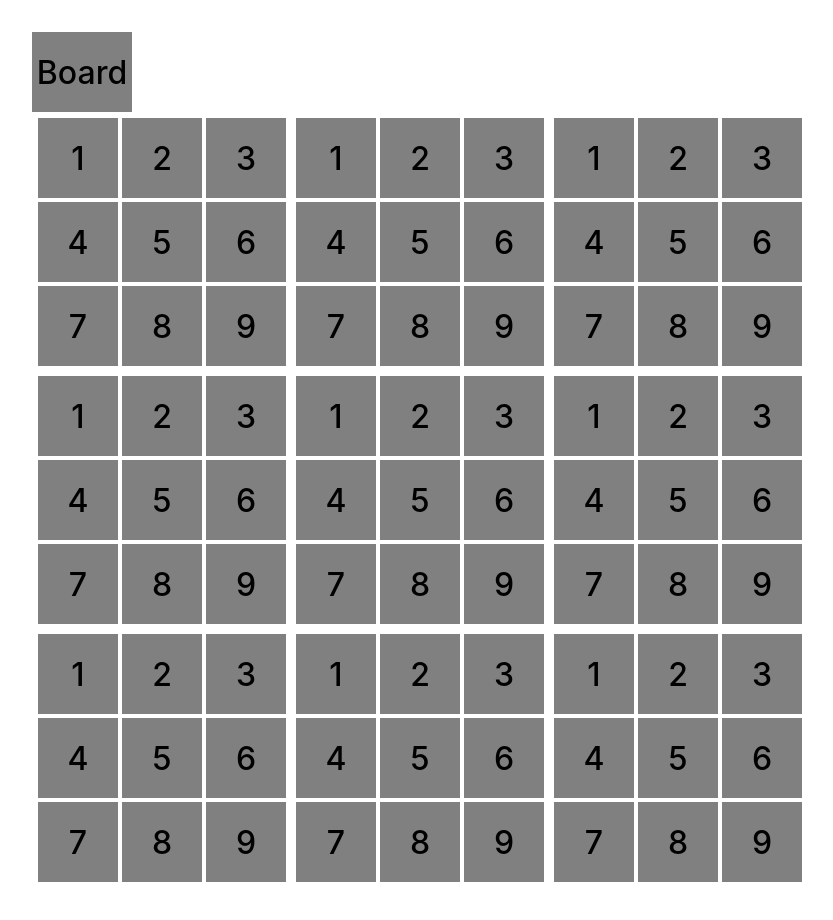
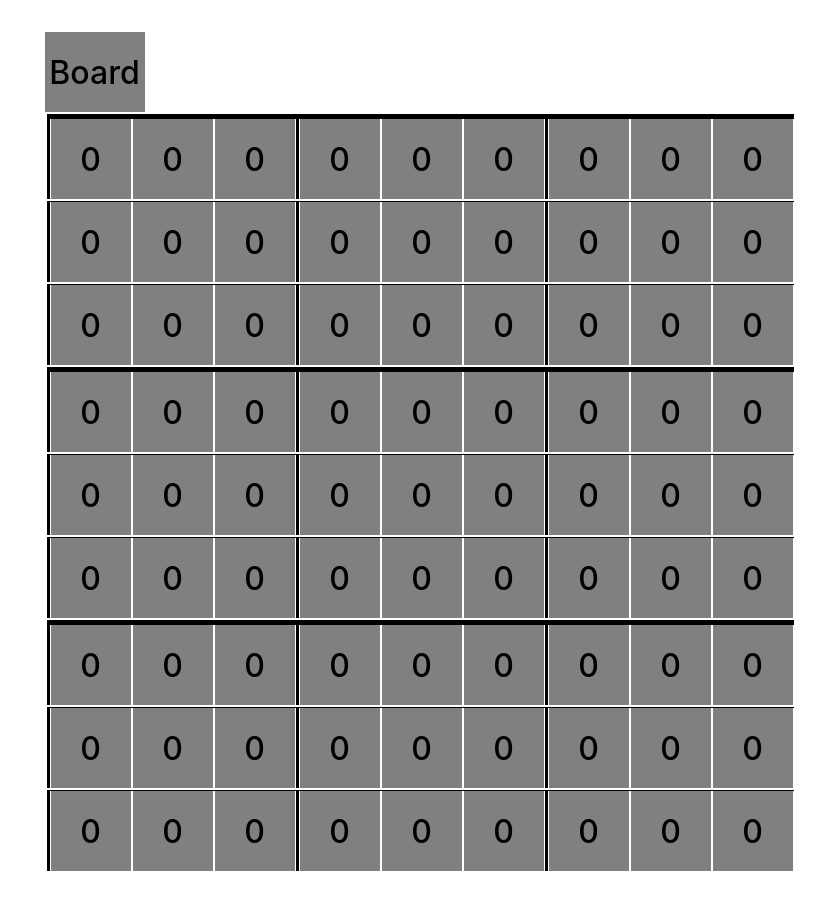
Before and after one commit to ryanterronez/sudoku-vue, a Vue app: page / in a window 1280 px wide. Shown: the whole page, without its empty margins (220-1053 px from the left). Built offline with nearby package versions, Linux system fonts and the light colour scheme.

Commit message:
switched to row from sqaure to better fit the data

```diff
--- a/src/components/Board.vue
+++ b/src/components/Board.vue
@@ -1,6 +1,6 @@
 <script setup>
-import { ref } from "vue";
-import Square from "./Square.vue";
+import { computed, ref } from "vue";
+import Row from "./Row.vue";
 
 const board = ref(new Array(9).fill(new Array(9).fill(0)));
 const solution = ref([]);
@@ -24,10 +24,8 @@ async function getBoard() {
 <template>
   <button @click="getBoard">Board</button>
   <table>
-    <tr v-for="i in 3">
-      <td v-for="j in 3">
-        <Square />
-      </td>
+    <tr v-for="i in 9">
+      <Row :boxValues="board[i - 1]" :rowNumber="i - 1" />
     </tr>
   </table>
 </template>
--- a/src/components/Box.vue
+++ b/src/components/Box.vue
@@ -15,6 +15,7 @@ button {
   height: 80px;
   /* Adjust size as needed */
   border-radius: 0;
+  border: none;
   display: flex;
   justify-content: center;
   align-items: center;
--- /dev/null
+++ b/src/components/Row.vue
@@ -0,0 +1,51 @@
+<script setup>
+import Box from "./Box.vue";
+defineProps({
+  boxValues: Array,
+  rowNumber: String
+});
+</script>
+
+<template>
+  <table>
+    <tbody>
+      <tr>
+        <td
+          class="top"
+          :class="index % 3 === 0 ? 'left' : ''"
+          v-if="rowNumber % 3 === 0"
+          v-for="(boxValue, index) in boxValues"
+        >
+          <Box :boxValue="boxValue" />
+        </td>
+        <td
+          class="middle"
+          :class="index % 3 === 0 ? 'left' : ''"
+          v-else
+          v-for="(boxValue, index) in boxValues"
+        >
+          <Box :boxValue="boxValue" />
+        </td>
+      </tr>
+    </tbody>
+  </table>
+</template>
+
+<style scoped>
+.top {
+  border-top: 5px solid black;
+}
+.middle {
+  border-top: 1px solid black;
+}
+.left {
+  border-left: 3px solid black;
+}
+td {
+  padding-top: 0px;
+  padding-bottom: 0px;
+}
+table {
+  border-spacing: 0px;
+}
+</style>
--- a/src/components/Square.vue
+++ /dev/null
@@ -1,31 +0,0 @@
-<script setup>
-import Box from "./Box.vue";
-const props = defineProps(["boxValues"]);
-</script>
-
-<template>
-  <tr class="top">
-    <td v-for="i in 3"><Box :boxValue="i" /></td>
-  </tr>
-  <tr>
-    <td v-for="j in 3"><Box :boxValue="j + 3" /></td>
-  </tr>
-  <tr class="bottom">
-    <td v-for="k in 3"><Box :boxValue="k + 6" /></td>
-  </tr>
-</template>
-
-<style scoped>
-.top {
-  border-top: 3px solid black;
-}
-
-tr {
-  border-left: 3px solid black;
-  border-right: 3px solid black;
-}
-
-.bottom {
-  border-bottom: 3px solid black;
-}
-</style>
```
